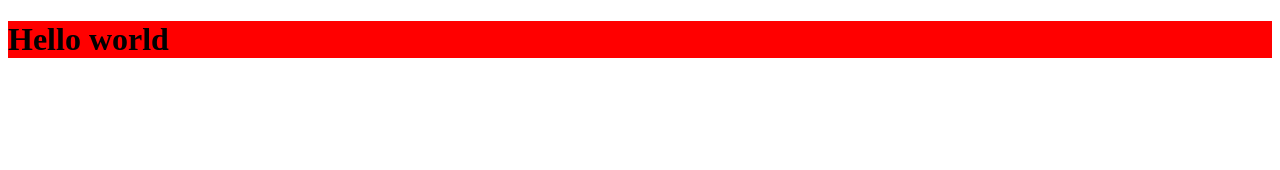
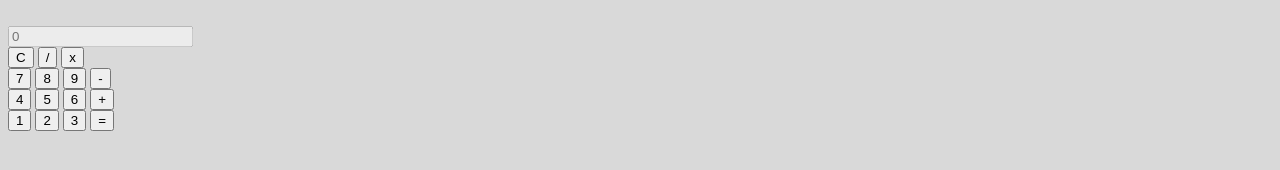
Before and after one commit to Henrique-Brendon/Calculadora, a plain HTML site: page Calculadora/Index.html in a window 1280 px wide. Drawn offline with Linux system fonts and the light colour scheme.

Commit message:
Criando os botões

```diff
--- a/Calculadora/Css/estilo.css
+++ b/Calculadora/Css/estilo.css
@@ -1,3 +1,3 @@
-h1{
-    background: red;
+body {
+    background: #d9d9d9;
 }
--- a/Calculadora/Index.html
+++ b/Calculadora/Index.html
@@ -10,7 +10,44 @@
 
 </head>
 <body>
-    <h1>Hello world</h1>
+
+    <dvi class="Container">
+        <div class="row">
+            <div class="col d=flex justify-content-center">
+            <br />
+
+            <div class="Calculadora">
+                <input type="text" class="form-control resultado" placeholder="0" disabled="disabled"/>
+                <div class="row">
+                    <button type="button" class="btn btn-dark btn-lg clear font-weight-light">C</button>
+                    <button type="button" class="btn btn-dark btn-lg font-weight-light">/</button>
+                    <button type="button" class="btn btn-dark btn-lg font-weight-light">x</button>
+                </div>
+                <div class="row">
+                    <button type="button" class="btn btn-dark btn-lg clear font-height-light">7</button>
+                    <button type="button" class="btn btn-dark btn-lg clear font-height-light">8</button>
+                    <button type="button" class="btn btn-dark btn-lg clear font-height-light">9</button>
+                    <button type="button" class="btn btn-dark btn-lg clear font-height-light">-</button>
+                </div>
+                <div class="row">
+                    <button type="button" class="btn btn-dark btn-lg font-weight-light">4</button>
+                    <button type="button" class="btn btn-dark btn-lg font-weight-light">5</button>
+                    <button type="button" class="btn btn-dark btn-lg font-weight-light">6</button>
+                    <button type="button" class="btn btn-dark btn-lg font-weight-light">+</button>
+                  </div>
+
+                <div class="row">
+                    <button type="button" class="btn btn-dark btn-lg font-weight-light">1</button>
+                    <button type="button" class="btn btn-dark btn-lg font-weight-light">2</button>
+                    <button type="button" class="btn btn-dark btn-lg font-weight-light">3</button>
+                    <button type="button" class="btn btn-dark btn-lg enter">=</button>
+                </div>
+
+
+            </div>
+            </div>
+        </div>
+    </dvi>
 
 </body>
 </html>
```
